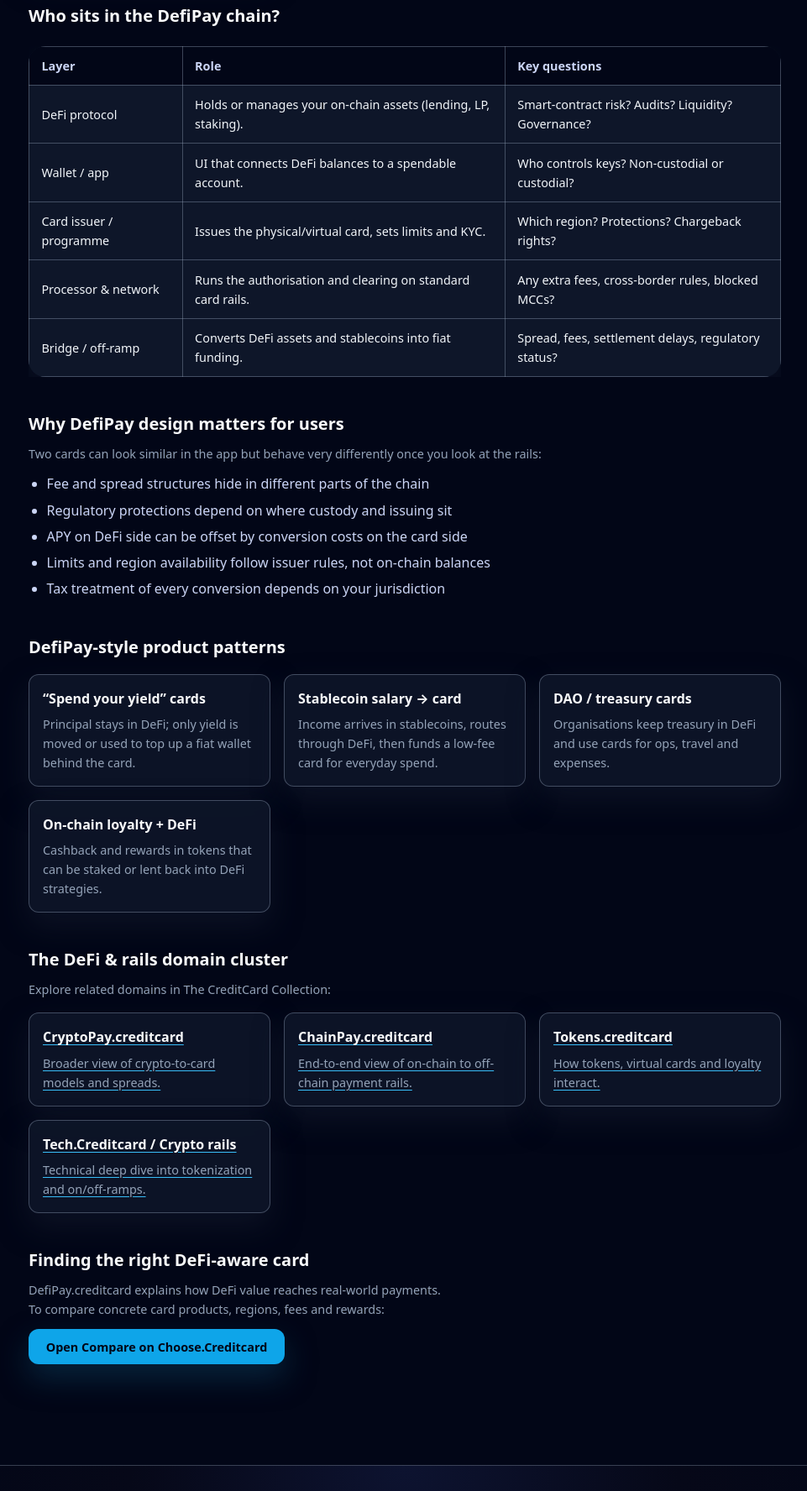
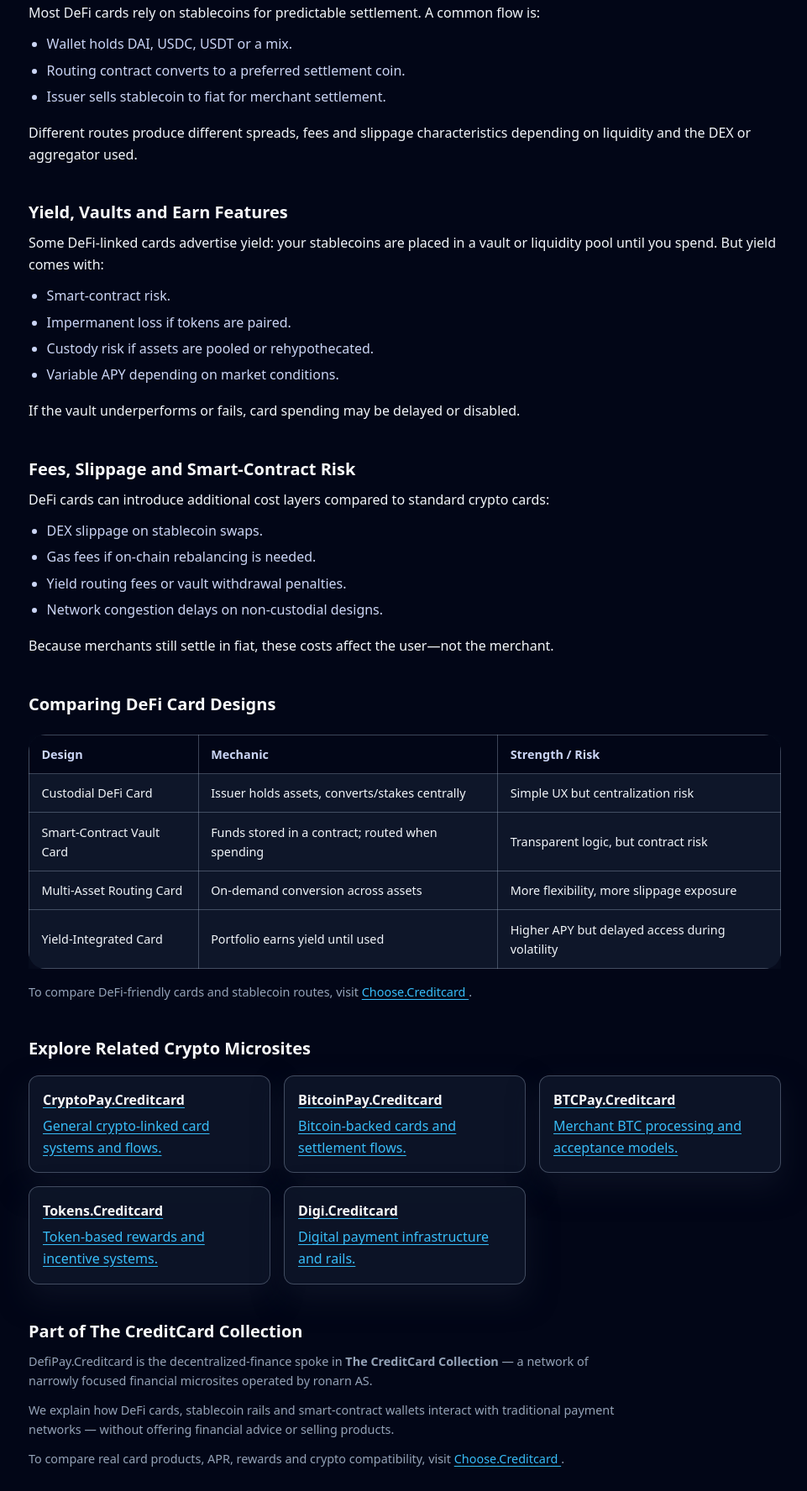
Before and after one commit to ChooseCreditCard/defipay.creditcard, a plain HTML site: page index.html in a window 1280 px wide. Shown: the part 1021-2797 px from the top of the page at 84% size, without its empty margins (158-1119 px from the left). Drawn offline with Linux system fonts and the light colour scheme.

Commit message:
Update index.html

```diff
--- a/index.html
+++ b/index.html
@@ -4,268 +4,234 @@
   <meta charset="UTF-8" />
   <meta name="viewport" content="width=device-width, initial-scale=1" />
 
-  <title>DefiPay.Creditcard – DeFi Balances to Card Payments</title>
-  <meta name="description"
-        content="DefiPay.creditcard explains how DeFi wallets, stablecoins and yield strategies connect to normal card payments on Visa/Mastercard rails." />
+  <title>DefiPay.Creditcard – DeFi-Linked Card Payments Explained</title>
+  <meta name="description" content="DefiPay.creditcard explains how decentralized finance integrates with credit and debit card payments: stablecoin routes, yield wallets, settlement flows and risks." />
   <meta name="robots" content="index,follow" />
   <link rel="canonical" href="https://defipay.creditcard/" />
 
   <!-- Open Graph -->
-  <meta property="og:title" content="DefiPay.Creditcard – DeFi to Card Payments Explained" />
-  <meta property="og:description"
-        content="From DeFi wallets and stablecoins to everyday card spend – how value flows from chains onto payment rails." />
+  <meta property="og:title" content="DefiPay.Creditcard – DeFi & Credit Cards Explained" />
+  <meta property="og:description" content="Learn how DeFi-backed cards work: smart-contract wallets, stablecoin conversion, yield accounts and on/off-ramp flows." />
   <meta property="og:type" content="website" />
   <meta property="og:url" content="https://defipay.creditcard/" />
-  <meta property="og:image" content="https://defipay.creditcard/preview.png" />
+  <meta property="og:image" content="https://choose.creditcard/preview.png?utm_source=defipay.creditcard&utm_medium=referral&utm_campaign=og_image" />
 
-  <!-- Styles -->
-  <link rel="stylesheet" href="/styles.css" />
+  <!-- Twitter -->
+  <meta name="twitter:card" content="summary_large_image" />
+  <meta name="twitter:title" content="DefiPay.Creditcard – DeFi & Credit Cards Explained" />
+  <meta name="twitter:description" content="Independent breakdown of DeFi-linked card systems, stablecoin conversion and yield routing." />
+  <meta name="twitter:image" content="https://choose.creditcard/preview.png?utm_source=defipay.creditcard&utm_medium=referral&utm_campaign=twitter_image" />
 
   <!-- GA4 -->
   <script async src="https://www.googletagmanager.com/gtag/js?id=G-64FE63JQ3H"></script>
   <script>
     window.dataLayer = window.dataLayer || [];
-    function gtag(){ dataLayer.push(arguments); }
+    function gtag(){dataLayer.push(arguments);}
     gtag('js', new Date());
-    gtag('config','G-64FE63JQ3H');
+    gtag('config', 'G-64FE63JQ3H');
   </script>
+
+  <link rel="stylesheet" href="./styles.css" />
 </head>
-
 <body class="bg-slate-950 text-slate-100">
-
-  <!-- HEADER – unified CC -->
   <header class="site-header">
     <div class="nav-inner max-w-6xl">
       <div class="brand">
         <div class="cc-logo">CC</div>
         <div class="brand-text">
-          <span class="brand-title">DefiPay.creditcard</span>
-          <span class="brand-subtitle">DeFi · Stablecoins · Card rails</span>
+          <div class="brand-title">DefiPay.Creditcard</div>
+          <div class="brand-subtitle">DeFi-Linked Card Payments Explained</div>
         </div>
       </div>
-
       <nav class="nav-links">
-        <a href="https://fin.creditcard/?utm_source=defipay.creditcard&utm_medium=nav&utm_campaign=collection">
-          Collection
-        </a>
-        <a href="https://tech.creditcard/?utm_source=defipay.creditcard&utm_medium=nav&utm_campaign=tech">
-          Tech
-        </a>
-        <a href="https://cryptopay.creditcard/?utm_source=defipay.creditcard&utm_medium=nav&utm_campaign=cryptopay">
-          CryptoPay
-        </a>
-        <a href="https://choose.creditcard/?utm_source=defipay.creditcard&utm_medium=nav&utm_campaign=choose">
-          Choose
-        </a>
+        <a href="#overview">Overview</a>
+        <a href="#mechanics">Mechanics</a>
+        <a href="#compare">Compare</a>
       </nav>
     </div>
   </header>
 
   <main class="cc-page">
+    <!-- Breadcrumb -->
+    <div class="cc-breadcrumb">
+      <a href="https://choose.creditcard/?utm_source=defipay.creditcard&utm_medium=referral&utm_campaign=breadcrumb">Home</a>
+      &nbsp;›&nbsp;
+      DeFi-Linked Cards
+    </div>
 
-    <p class="cc-breadcrumb">DefiPay.creditcard · DeFi · Stablecoins · Payment rails</p>
-
-    <!-- HERO -->
+    <!-- Hero -->
     <section class="hero">
-      <h1>DeFi Balances, Everyday Card Spend</h1>
+      <div class="hero-content">
+        <h1>How DeFi-Linked Card Payments Actually Work</h1>
         <p class="hero-lead">
-        How DeFi wallets, stablecoins and yield strategies connect to ordinary card payments
-        on Visa/Mastercard rails.
+          DeFi-backed cards route spending through smart-contract wallets, stablecoin balances or yield-bearing accounts. Here’s what happens from tap to settlement.
         </p>
-      <a class="cta"
-         href="https://choose.creditcard/?utm_source=defipay.creditcard&utm_medium=referral&utm_campaign=defipay_top">
-        Compare DeFi &amp; Crypto-Friendly Cards
+        <a class="cta" href="https://choose.creditcard/?utm_source=defipay.creditcard&utm_medium=referral&utm_campaign=hero_cta">
+          Compare DeFi-linked credit cards
         </a>
-    </section>
-
-    <!-- What is DefiPay -->
-    <section class="section">
-      <h2>What is “DeFi pay” in card terms?</h2>
-      <p class="small">
-        DefiPay is about using value held in DeFi – wallets, LP tokens, lending markets, yield strategies –
-        to fund everyday card transactions. The card payment itself is still classic card rails, but the
-        funding source lives on-chain.
-      </p>
-      <ul class="list">
-        <li>Stablecoins parked in DeFi protocols</li>
-        <li>Lending/borrowing positions that back a card balance</li>
-        <li>Yield strategies that auto-top-up a spendable wallet</li>
-        <li>DeFi wallets that issue or connect to physical/virtual cards</li>
-      </ul>
-    </section>
-
-    <!-- High-level DeFi -> card models -->
-    <section class="section">
-      <h2>Common DeFi → card funding models</h2>
-      <div class="cluster-grid">
-        <div class="cluster-card">
-          <h3>Stablecoin wallet + card</h3>
-          <p class="small">
-            You hold USDC/USDT or other stablecoins; provider converts to fiat at spend time or on top-up.
-          </p>
-        </div>
-        <div class="cluster-card">
-          <h3>Yield-backed balance</h3>
-          <p class="small">
-            Yield from DeFi strategies feeds a separate spend wallet that powers a linked card.
-          </p>
-        </div>
-        <div class="cluster-card">
-          <h3>Debt-backed card</h3>
-          <p class="small">
-            Your DeFi collateral backs a credit line that is drawn when you swipe the card.
-          </p>
-        </div>
-        <div class="cluster-card">
-          <h3>Hybrid CeFi/DeFi card</h3>
-          <p class="small">
-            Exchange or fintech provides the card, while part of treasury sits in DeFi strategies.
-          </p>
-        </div>
       </div>
     </section>
 
-    <!-- Who is in the chain -->
+    <!-- Content Section -->
+    <section id="overview" class="section">
+      <h2>What Is a DeFi-Linked Card?</h2>
+      <p>A DeFi-linked card lets you spend from a crypto wallet or yield-bearing DeFi account while merchants still receive fiat via traditional card rails. The “DeFi” part happens behind the scenes: stablecoins or tokens are converted, routed or collateralized before reaching settlement.</p>
+      <p>Most cards don’t perform on-chain transactions at checkout. Instead, the issuer holds custody or connects to a smart-contract account that fronts liquidity and settles later.</p>
+    </section>
+
+    <section id="mechanics" class="section">
+      <h2>How DeFi Card Mechanics Work</h2>
+      <p>Behind the scenes, a DeFi card provider often:</p>
+      <ul class="list">
+        <li>Maintains a custodial or semi-custodial smart-contract wallet.</li>
+        <li>Checks available balance in stablecoins, tokens or collateralized positions.</li>
+        <li>Executes conversion routes (e.g., DAI → USDC → fiat) either instantly or preloaded.</li>
+        <li>Approves the transaction on traditional card rails.</li>
+      </ul>
+      <p>Some products integrate yield routing: unspent funds earn interest or yield in liquidity pools until they are used for a transaction.</p>
+    </section>
+
     <section class="section">
-      <h2>Who sits in the DefiPay chain?</h2>
+      <h2>Stablecoin Routes and Pricing</h2>
+      <p>Most DeFi cards rely on stablecoins for predictable settlement. A common flow is:</p>
+      <ul class="list">
+        <li>Wallet holds DAI, USDC, USDT or a mix.</li>
+        <li>Routing contract converts to a preferred settlement coin.</li>
+        <li>Issuer sells stablecoin to fiat for merchant settlement.</li>
+      </ul>
+      <p>Different routes produce different spreads, fees and slippage characteristics depending on liquidity and the DEX or aggregator used.</p>
+    </section>
+
+    <section class="section">
+      <h2>Yield, Vaults and Earn Features</h2>
+      <p>Some DeFi-linked cards advertise yield: your stablecoins are placed in a vault or liquidity pool until you spend. But yield comes with:</p>
+      <ul class="list">
+        <li>Smart-contract risk.</li>
+        <li>Impermanent loss if tokens are paired.</li>
+        <li>Custody risk if assets are pooled or rehypothecated.</li>
+        <li>Variable APY depending on market conditions.</li>
+      </ul>
+      <p>If the vault underperforms or fails, card spending may be delayed or disabled.</p>
+    </section>
+
+    <section class="section">
+      <h2>Fees, Slippage and Smart-Contract Risk</h2>
+      <p>DeFi cards can introduce additional cost layers compared to standard crypto cards:</p>
+      <ul class="list">
+        <li>DEX slippage on stablecoin swaps.</li>
+        <li>Gas fees if on-chain rebalancing is needed.</li>
+        <li>Yield routing fees or vault withdrawal penalties.</li>
+        <li>Network congestion delays on non-custodial designs.</li>
+      </ul>
+      <p>Because merchants still settle in fiat, these costs affect the user—not the merchant.</p>
+    </section>
+
+    <!-- Comparison block -->
+    <section id="compare" class="section">
+      <h2>Comparing DeFi Card Designs</h2>
       <div class="table-wrap">
         <table class="table">
           <thead>
             <tr>
-            <th>Layer</th>
-            <th>Role</th>
-            <th>Key questions</th>
+              <th>Design</th>
+              <th>Mechanic</th>
+              <th>Strength / Risk</th>
             </tr>
           </thead>
           <tbody>
             <tr>
-            <td>DeFi protocol</td>
-            <td>Holds or manages your on-chain assets (lending, LP, staking).</td>
-            <td>Smart-contract risk? Audits? Liquidity? Governance?</td>
+              <td>Custodial DeFi Card</td>
+              <td>Issuer holds assets, converts/stakes centrally</td>
+              <td>Simple UX but centralization risk</td>
             </tr>
             <tr>
-            <td>Wallet / app</td>
-            <td>UI that connects DeFi balances to a spendable account.</td>
-            <td>Who controls keys? Non-custodial or custodial?</td>
+              <td>Smart-Contract Vault Card</td>
+              <td>Funds stored in a contract; routed when spending</td>
+              <td>Transparent logic, but contract risk</td>
             </tr>
             <tr>
-            <td>Card issuer / programme</td>
-            <td>Issues the physical/virtual card, sets limits and KYC.</td>
-            <td>Which region? Protections? Chargeback rights?</td>
+              <td>Multi-Asset Routing Card</td>
+              <td>On-demand conversion across assets</td>
+              <td>More flexibility, more slippage exposure</td>
             </tr>
             <tr>
-            <td>Processor &amp; network</td>
-            <td>Runs the authorisation and clearing on standard card rails.</td>
-            <td>Any extra fees, cross-border rules, blocked MCCs?</td>
-          </tr>
-          <tr>
-            <td>Bridge / off-ramp</td>
-            <td>Converts DeFi assets and stablecoins into fiat funding.</td>
-            <td>Spread, fees, settlement delays, regulatory status?</td>
+              <td>Yield-Integrated Card</td>
+              <td>Portfolio earns yield until used</td>
+              <td>Higher APY but delayed access during volatility</td>
             </tr>
           </tbody>
         </table>
       </div>
-    </section>
 
-    <!-- Why it matters -->
-    <section class="section">
-      <h2>Why DefiPay design matters for users</h2>
       <p class="small">
-        Two cards can look similar in the app but behave very differently once you look at the rails:
+        To compare DeFi-friendly cards and stablecoin routes, visit
+        <a href="https://choose.creditcard/?utm_source=defipay.creditcard&utm_medium=referral&utm_campaign=comparison_section">
+          Choose.Creditcard
+        </a>.
       </p>
-      <ul class="list">
-        <li>Fee and spread structures hide in different parts of the chain</li>
-        <li>Regulatory protections depend on where custody and issuing sit</li>
-        <li>APY on DeFi side can be offset by conversion costs on the card side</li>
-        <li>Limits and region availability follow issuer rules, not on-chain balances</li>
-        <li>Tax treatment of every conversion depends on your jurisdiction</li>
-      </ul>
-    </section>
-
-    <!-- DefiPay patterns & examples -->
-    <section class="section">
-      <h2>DefiPay-style product patterns</h2>
-      <div class="cluster-grid">
-        <div class="cluster-card">
-          <h3>“Spend your yield” cards</h3>
-          <p class="small">
-            Principal stays in DeFi; only yield is moved or used to top up a fiat wallet behind the card.
-          </p>
-        </div>
-        <div class="cluster-card">
-          <h3>Stablecoin salary → card</h3>
-          <p class="small">
-            Income arrives in stablecoins, routes through DeFi, then funds a low-fee card for everyday spend.
-          </p>
-        </div>
-        <div class="cluster-card">
-          <h3>DAO / treasury cards</h3>
-          <p class="small">
-            Organisations keep treasury in DeFi and use cards for ops, travel and expenses.
-          </p>
-        </div>
-        <div class="cluster-card">
-          <h3>On-chain loyalty + DeFi</h3>
-          <p class="small">
-            Cashback and rewards in tokens that can be staked or lent back into DeFi strategies.
-          </p>
-        </div>
-      </div>
     </section>
 
     <!-- Cluster links -->
     <section class="section">
-      <h2>The DeFi &amp; rails domain cluster</h2>
-      <p class="small">Explore related domains in The CreditCard Collection:</p>
+      <h2>Explore Related Crypto Microsites</h2>
       <div class="cluster-grid">
-        <a class="cluster-card"
-           href="https://cryptopay.creditcard/?utm_source=defipay.creditcard&utm_medium=referral&utm_campaign=cryptopay">
-          <h3>CryptoPay.creditcard</h3>
-          <p class="small">Broader view of crypto-to-card models and spreads.</p>
+        <a class="cluster-card" href="https://cryptopay.creditcard/?utm_source=defipay.creditcard&utm_medium=referral&utm_campaign=cluster_cryptopay">
+          <h3>CryptoPay.Creditcard</h3>
+          <p>General crypto-linked card systems and flows.</p>
         </a>
-        <a class="cluster-card"
-           href="https://chainpay.creditcard/?utm_source=defipay.creditcard&utm_medium=referral&utm_campaign=chainpay">
-          <h3>ChainPay.creditcard</h3>
-          <p class="small">End-to-end view of on-chain to off-chain payment rails.</p>
+        <a class="cluster-card" href="https://bitcoinpay.creditcard/?utm_source=defipay.creditcard&utm_medium=referral&utm_campaign=cluster_bitcoinpay">
+          <h3>BitcoinPay.Creditcard</h3>
+          <p>Bitcoin-backed cards and settlement flows.</p>
         </a>
-        <a class="cluster-card"
-           href="https://tokens.creditcard/?utm_source=defipay.creditcard&utm_medium=referral&utm_campaign=tokens">
-          <h3>Tokens.creditcard</h3>
-          <p class="small">How tokens, virtual cards and loyalty interact.</p>
+        <a class="cluster-card" href="https://btcpay.creditcard/?utm_source=defipay.creditcard&utm_medium=referral&utm_campaign=cluster_btcpay">
+          <h3>BTCPay.Creditcard</h3>
+          <p>Merchant BTC processing and acceptance models.</p>
         </a>
-        <a class="cluster-card"
-           href="https://tech.creditcard/crypto?utm_source=defipay.creditcard&utm_medium=referral&utm_campaign=tech_crypto">
-          <h3>Tech.Creditcard / Crypto rails</h3>
-          <p class="small">Technical deep dive into tokenization and on/off-ramps.</p>
+        <a class="cluster-card" href="https://tokens.creditcard/?utm_source=defipay.creditcard&utm_medium=referral&utm_campaign=cluster_tokens">
+          <h3>Tokens.Creditcard</h3>
+          <p>Token-based rewards and incentive systems.</p>
+        </a>
+        <a class="cluster-card" href="https://digi.creditcard/?utm_source=defipay.creditcard&utm_medium=referral&utm_campaign=cluster_digi">
+          <h3>Digi.Creditcard</h3>
+          <p>Digital payment infrastructure and rails.</p>
         </a>
       </div>
     </section>
 
-    <!-- CTA bottom -->
+    <!-- Collection section -->
     <section class="section">
-      <h2>Finding the right DeFi-aware card</h2>
+      <h2>Part of The CreditCard Collection</h2>
       <p class="small">
-        DefiPay.creditcard explains how DeFi value reaches real-world payments.<br />
-        To compare concrete card products, regions, fees and rewards:
+        DefiPay.Creditcard is the decentralized-finance spoke in <strong>The CreditCard Collection</strong> — a network of narrowly focused financial microsites operated by ronarn AS.
       </p>
-      <a class="cta"
-         href="https://choose.creditcard/?utm_source=defipay.creditcard&utm_medium=referral&utm_campaign=defipay_bottom">
-        Open Compare on Choose.Creditcard
+      <p class="small">
+        We explain how DeFi cards, stablecoin rails and smart-contract wallets interact with traditional payment networks — without offering financial advice or selling products.
+      </p>
+      <p class="small">
+        To compare real card products, APR, rewards and crypto compatibility, visit
+        <a href="https://choose.creditcard/?utm_source=defipay.creditcard&utm_medium=referral&utm_campaign=collection_section">
+          Choose.Creditcard
+        </a>.
+      </p>
+    </section>
+
+    <!-- Bottom CTA -->
+    <section class="section">
+      <h2>See Which Cards Plug Into DeFi</h2>
+      <p class="small">
+        Now that you understand the mechanics of DeFi-linked card payments, explore cards that support stablecoins, smart-contract routing or yield accounts.
+      </p>
+      <a class="cta" href="https://choose.creditcard/?utm_source=defipay.creditcard&utm_medium=referral&utm_campaign=bottom_cta">
+        Compare DeFi card options
       </a>
     </section>
-
   </main>
 
-  <!-- MINI FOOTER -->
   <footer class="mini-footer">
-    <p class="mini-footer-main">
-      © 2025 The CreditCard Collection — ronarn AS
-    </p>
+    <p class="mini-footer-main">© 2025 The CreditCard Collection — ronarn AS</p>
     <p class="mini-footer-contact">
       Contact: <a href="mailto:support@cc.creditcard">support@cc.creditcard</a>
     </p>
   </footer>
-
 </body>
 </html>
```
Lines whose indentation alone changed are shown as unchanged.
